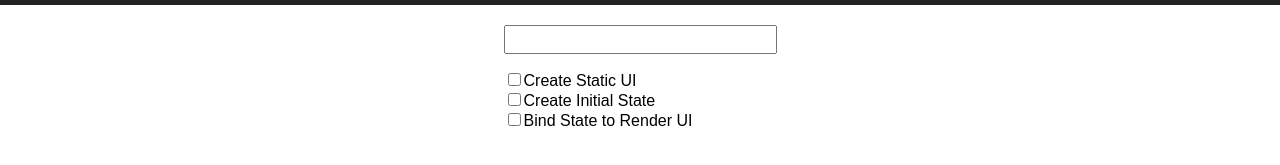
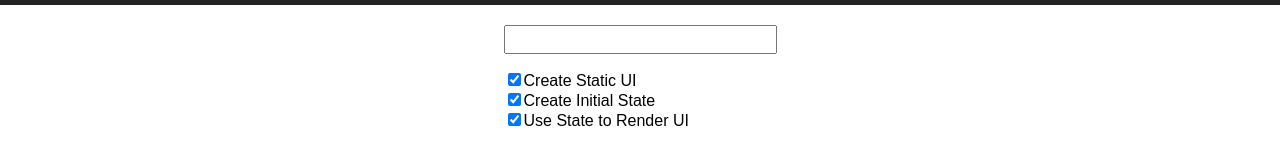
Before and after one commit to mario4000/javascript-tutorials, a React (Create React App) app in the folder reactReduxTodoList/: page / in a window 1280 px wide. Shown: the part 185-350 px from the top of the page. Built offline with nearby package versions, Linux system fonts and the light colour scheme.

Commit message:
update: create global state, update ui with global state

```diff
--- a/reactReduxTodoList/src/App.js
+++ b/reactReduxTodoList/src/App.js
@@ -1,8 +1,8 @@
 /**
 * Update Type:
 * ============
-* adding static ui components and initial styles.
-* preview page then decide how to break up components
+* create global state within index.js;
+* render ui with global state
 */
 
 import React, { Component } from 'react';
@@ -10,7 +10,10 @@ import logo from './logo.svg';
 import './App.css';
 
 class App extends Component {
+
+
   render() {
+    const { todos } = this.props;
     return (
       <div className="App">
         <header className="App-header">
@@ -30,18 +33,13 @@ class App extends Component {
 
             <div className="Todo-List">
                 <ul>
-                    <li>
-                      <input type="checkbox" />
-                      Create Static UI
+                  { todos.map( todo => (
+                    <li key={ todo.id }>
+                      <input type="checkbox"
+                             defaultChecked={ todo.isComplete }/>
+                      { todo.name }
                     </li>
-                    <li>
-                      <input type="checkbox" />
-                      Create Initial State
-                    </li>
-                    <li>
-                      <input type="checkbox" />
-                      Bind State to Render UI
-                    </li>
+                  ))}
                 </ul>
             </div>
 
--- a/reactReduxTodoList/src/index.js
+++ b/reactReduxTodoList/src/index.js
@@ -4,5 +4,27 @@ import './index.css';
 import App from './App';
 import registerServiceWorker from './registerServiceWorker';
 
-ReactDOM.render(<App />, document.getElementById('root'));
+
+
+const initialState = {
+  todos: [
+    {id: 1, name: "Create Static UI", isComplete: true},
+    {id: 2, name: "Create Initial State", isComplete: true},
+    {id: 3, name: "Use State to Render UI", isComplete: true}
+  ],
+  currentTodo: "temp"
+}
+
+ReactDOM.render(
+  <App todos={ initialState.todos }/>,
+  document.getElementById('root')
+);
+
+
+
+
+
+
+
+
 registerServiceWorker();
```
